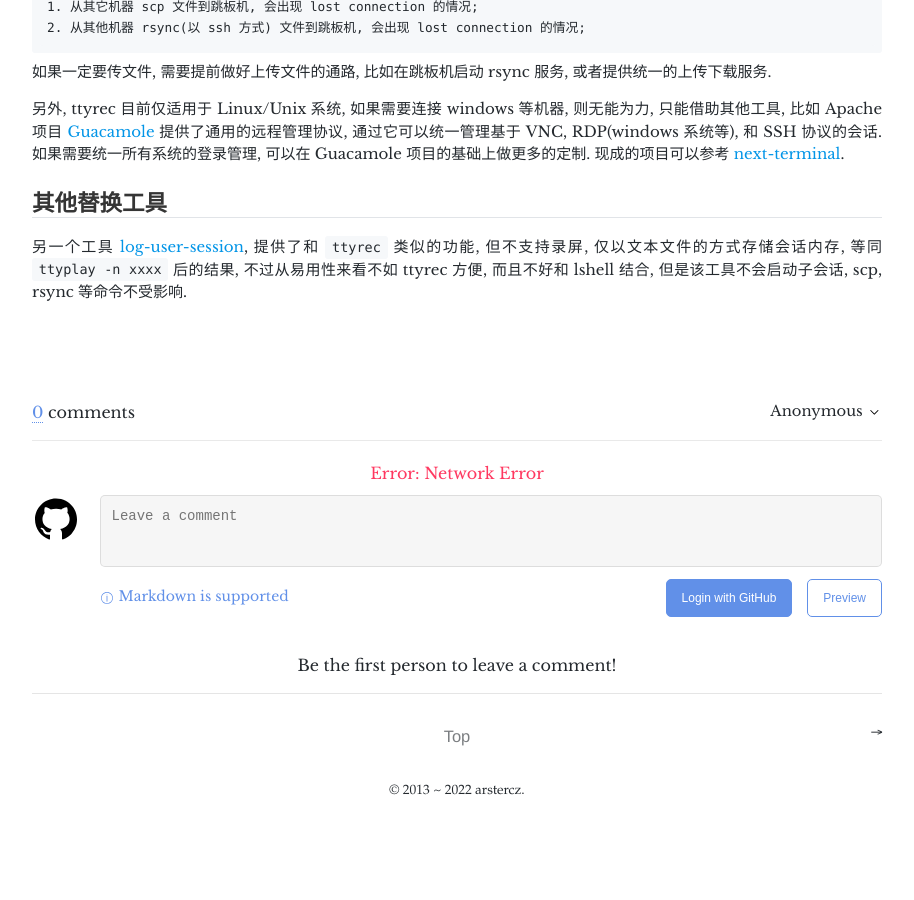
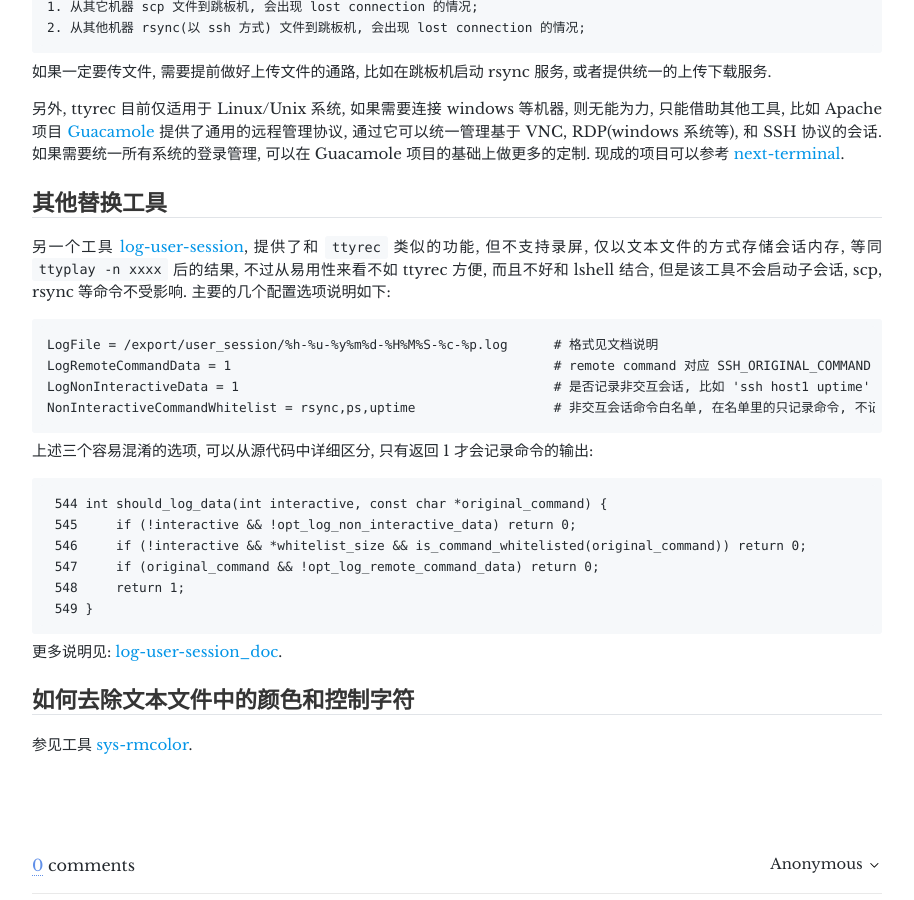
Before and after one commit to arstercz/arstercz.github.io, a Jekyll site: the page built from _posts/2022-01-10-linux-audit-ssh-session.md, in a window 1280 px wide and 900 px high, scrolled down 3496 px. Shown: the whole window, without its empty margins (183-1097 px from the left). Built offline with Jekyll 4.4.1, drawn with Linux system fonts in a browser that asks for light colours; comment, search, counter and statistics services are not loaded; before the commit the page ends 4329 px from its top, so only the background shows below that.

Commit message:
add log-user-session note

````diff
--- a/_posts/2022-01-10-linux-audit-ssh-session.md
+++ b/_posts/2022-01-10-linux-audit-ssh-session.md
@@ -154,4 +154,27 @@
 
 ## 其他替换工具
 
-另一个工具 [log-user-session](https://github.com/open-ch/log-user-session), 提供了和 `ttyrec` 类似的功能, 但不支持录屏, 仅以文本文件的方式存储会话内存, 等同 `ttyplay -n xxxx` 后的结果, 不过从易用性来看不如 ttyrec 方便, 而且不好和 lshell 结合, 但是该工具不会启动子会话, scp, rsync 等命令不受影响.
+另一个工具 [log-user-session](https://github.com/open-ch/log-user-session), 提供了和 `ttyrec` 类似的功能, 但不支持录屏, 仅以文本文件的方式存储会话内存, 等同 `ttyplay -n xxxx` 后的结果, 不过从易用性来看不如 ttyrec 方便, 而且不好和 lshell 结合, 但是该工具不会启动子会话, scp, rsync 等命令不受影响. 主要的几个配置选项说明如下:
+
+```
+LogFile = /export/user_session/%h-%u-%y%m%d-%H%M%S-%c-%p.log      # 格式见文档说明
+LogRemoteCommandData = 1                                          # remote command 对应 SSH_ORIGINAL_COMMAND 环境变量, 比如 'ssh host1 uptime', uptime 即为 SSH_ORIGINAL_COMMAND 的值
+LogNonInteractiveData = 1                                         # 是否记录非交互会话, 比如 'ssh host1 uptime' 即为非交互方式执行命令
+NonInteractiveCommandWhitelist = rsync,ps,uptime                  # 非交互会话命令白名单, 在名单里的只记录命令, 不记录输出结果
+```
+
+上述三个容易混淆的选项, 可以从源代码中详细区分, 只有返回 1 才会记录命令的输出:
+```
+ 544 int should_log_data(int interactive, const char *original_command) {
+ 545     if (!interactive && !opt_log_non_interactive_data) return 0;
+ 546     if (!interactive && *whitelist_size && is_command_whitelisted(original_command)) return 0;
+ 547     if (original_command && !opt_log_remote_command_data) return 0;
+ 548     return 1;
+ 549 }
+```
+
+更多说明见: [log-user-session_doc](https://github.com/open-ch/log-user-session/blob/develop/doc/log-user-session.pod).
+
+## 如何去除文本文件中的颜色和控制字符
+
+参见工具 [sys-rmcolor](https://github.com/arstercz/sys-toolkit#sys-rmcolor).
````
